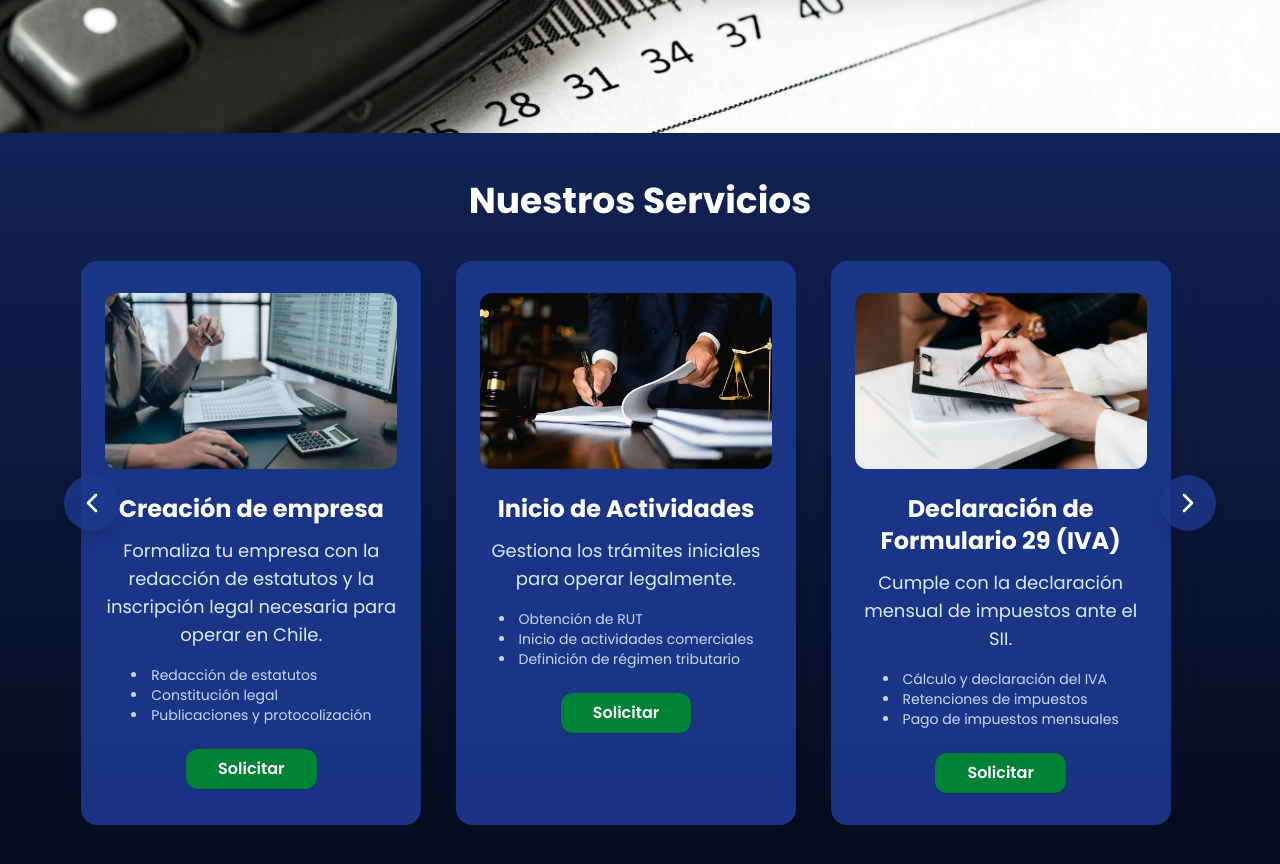
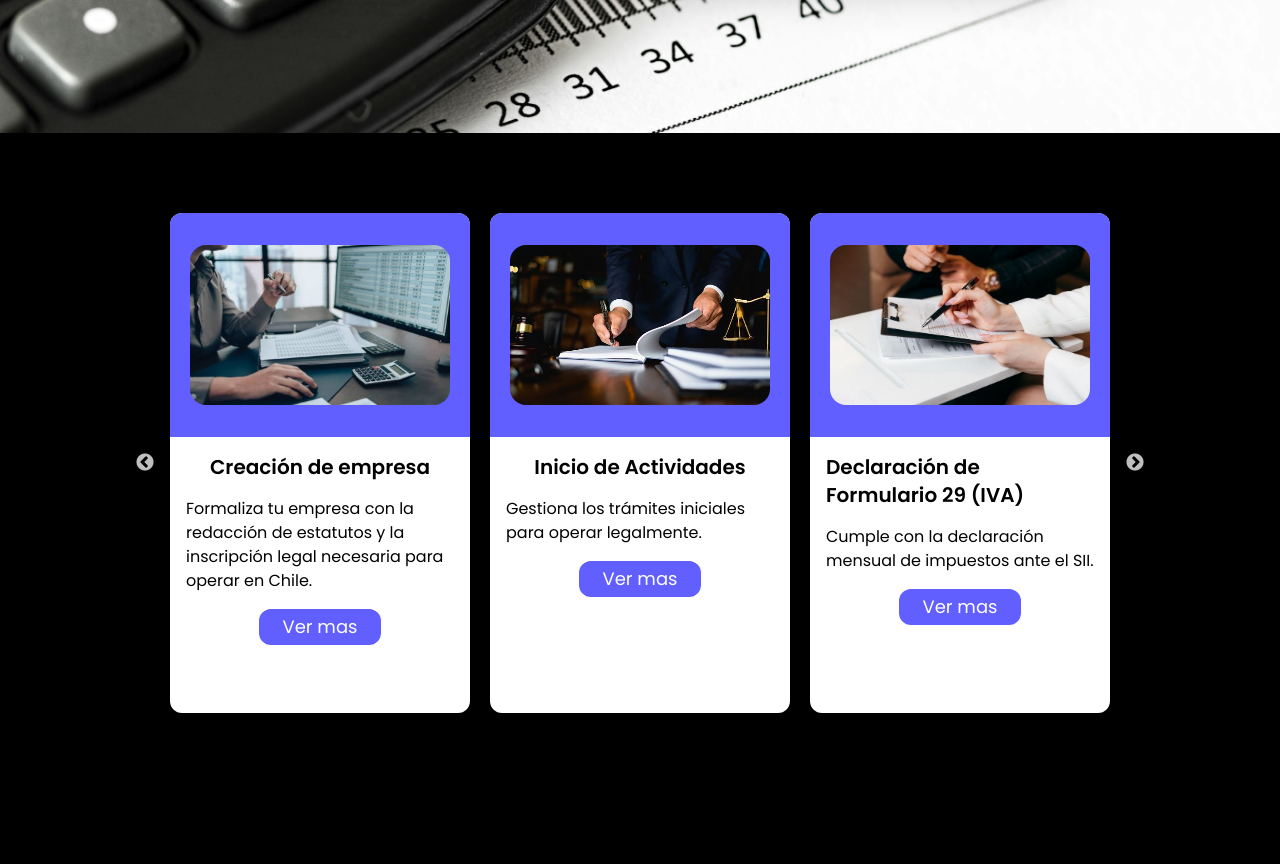
Before and after one commit to Smyca/react_sandoval, a React (Vite) app: page / in a window 1280 px wide. Shown: the part 740-1604 px from the top of the page. After the commit the page ends 1478 px from the top, so only its background shows below. Built offline with nearby package versions, Linux system fonts and the light colour scheme.

Commit message:
change: Cards modify

```diff
--- a/package.json
+++ b/package.json
@@ -17,6 +17,8 @@
     "react": "^19.1.1",
     "react-dom": "^19.1.1",
     "react-icons": "^5.5.0",
+    "react-slick": "^0.31.0",
+    "slick-carousel": "^1.8.1",
     "tailwindcss": "^4.1.13"
   },
   "devDependencies": {
--- a/src/components/Servicios.jsx
+++ b/src/components/Servicios.jsx
@@ -1,75 +1,73 @@
-import React, { useRef } from "react";
+import Slider from 'react-slick';
+import "slick-carousel/slick/slick.css";
+import "slick-carousel/slick/slick-theme.css";
 import { servicios } from "../constants";
-import { ChevronLeft, ChevronRight } from "lucide-react";
 
 const Servicios = () => {
-  const scrollRef = useRef();
-  const cardWidth = 340 + 32; // ancho + gap
-  const infiniteServicios = [...servicios, ...servicios];
-
-  // Función para scrollear con flechas
-  const scroll = (dir) => {
-    if (!scrollRef.current) return;
-    scrollRef.current.scrollBy({
-      left: dir === "left" ? -cardWidth : cardWidth,
-      behavior: "smooth",
-    });
+  const settings = {
+    dots: true,
+    infinite: true,
+    speed: 500,
+    slidesToShow: 3,
+    slidesToScroll: 4,
+    initialSlide: 0,
+    responsive: [
+      {
+        breakpoint: 1024,
+        settings: {
+          slidesToShow: 2,
+          slidesToScroll: 1,
+          infinite: true,
+          dots: true
+        }
+      },
+      {
+        breakpoint: 600,
+        settings: {
+          slidesToShow: 1,
+          slidesToScroll: 2,
+          initialSlide: 2
+        }
+      },
+      {
+        breakpoint: 480,
+        settings: {
+          slidesToShow: 1,
+          slidesToScroll: 1
+        }
+      }
+    ]
   };
 
   return (
-    <section id="servicios" className="w-full py-12 bg-gradient-to-b from-blue-900/60 to-blue-900/20">
-      <div className="max-w-6xl mx-auto px-4 relative">
-        <h2 className="text-white text-3xl md:text-4xl font-bold mb-10 text-center">Nuestros Servicios</h2>
-        {/* Flechas */}
-        <button
-          className="absolute left-0 top-1/2 -translate-y-1/2 z-10 bg-blue-900/80 rounded-full p-3 shadow-lg hover:bg-blue-600 transition hidden md:block"
-          onClick={() => scroll("left")}
-          aria-label="Scroll left"
-        >
-          <ChevronLeft className="text-white w-8 h-8" />
-        </button>
-        <button
-          className="absolute right-0 top-1/2 -translate-y-1/2 z-10 bg-blue-900/80 rounded-full p-3 shadow-lg hover:bg-blue-600 transition hidden md:block"
-          onClick={() => scroll("right")}
-          aria-label="Scroll right"
-        >
-          <ChevronRight className="text-white w-8 h-8" />
-        </button>
-        <div className="overflow-hidden">
-          <div
-            ref={scrollRef}
-            className="flex gap-8 overflow-x-auto scrollbar-none cursor-grab select-none"
-            style={{
-              width: `${infiniteServicios.length * 372}px`,
-              scrollBehavior: "smooth",
-            }}
-          >
-            {infiniteServicios.map((servicio, idx) => (
-              <div
-                key={idx + servicio.nombre}
-                className="min-w-[340px] max-w-[340px] bg-blue-900/90 rounded-2xl shadow-lg flex flex-col items-center px-6 py-8 mx-auto transition hover:scale-105"
-              >
-                <img
-                  src={servicio.img}
-                  alt={servicio.nombre}
-                  className="w-full h-44 object-cover rounded-xl mb-6"
-                />
-                <h3 className="text-white text-xl md:text-2xl font-bold text-center mb-3">{servicio.nombre}</h3>
-                <p className="text-blue-100 text-base md:text-lg text-center mb-4">{servicio.descripcion}</p>
-                <ul className="mb-6 text-blue-200 text-sm list-disc list-inside text-left">
-                  {servicio.subservicios.map((sub, i) => (
-                    <li key={i}>{sub}</li>
-                  ))}
-                </ul>
-                <button className="bg-green-700 hover:bg-green-800 text-white font-semibold px-8 py-2 rounded-xl shadow transition">
-                  Solicitar
+    <div className="w-3/4 m-auto " id="servicios">
+      <div className="mt-20  ">
+        <Slider {...settings}>
+          {servicios.map((s) => (
+            <div
+              className="bg-white text-black rounded-xl min-w-0
+                h-[450px] sm:h-[500px] xs:h-[350px] flex flex-col justify-between"
+              key={s.nombre}
+            >
+              <div>
+                <div className="h-56 xs:h-40 rounded-t-xl bg-indigo-500 flex justify-center items-center">
+                  <img src={s.img} alt="" className="m-5 h-auto w-70 rounded-2xl max-h-40 xs:max-h-28" />
+                </div>
+                <div className="flex flex-col justify-center items-center gap-4 p-4">
+                  <p className="text-xl font-semibold xs:text-lg">{s.nombre}</p>
+                  <p className="text-base xs:text-sm">{s.descripcion}</p>
+                </div>
+              </div>
+              <div className="flex justify-center items-end pb-6">
+                <button className="bg-indigo-500 text-white text-lg xs:text-base px-6 py-1 rounded-xl">
+                  Ver mas
                 </button>
               </div>
-            ))}
-          </div>
-        </div>
+            </div>
+          ))}
+        </Slider>
       </div>
-    </section>
+    </div>
   );
 };
 
--- a/src/index.css
+++ b/src/index.css
@@ -34,12 +34,7 @@ a {
   display: none; /* Chrome, Safari, Opera */
 }
 
-/* @keyframes carrusel {
-  0% { transform: translateX(0); }
-  100% { transform: translateX(-50%); }
+
+.slick-slide > div {
+  margin: 0 10px;
 }
-
-.animate-carrusel {
-  animation: carrusel 40s linear infinite;
-}
- */
```
Also changed, not shown: 1 other file (tests, documents, lock files or other folders).
